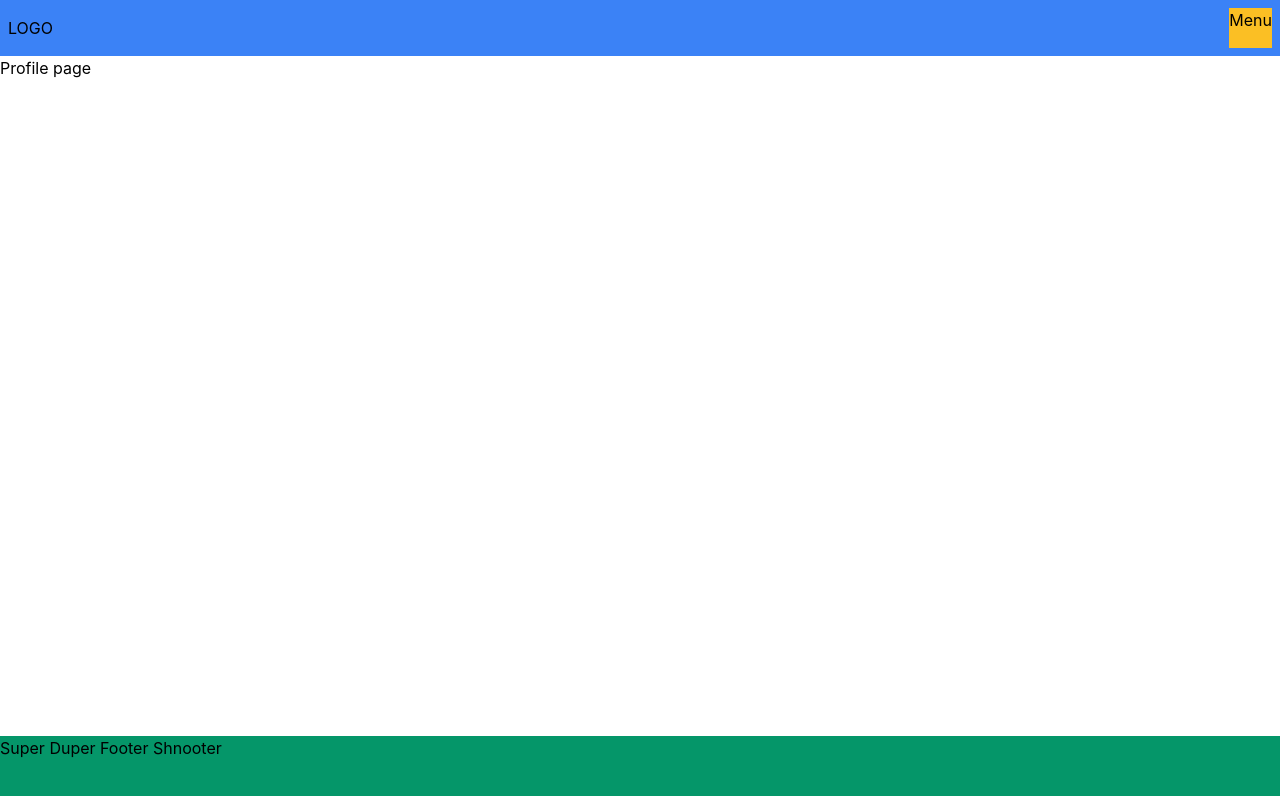
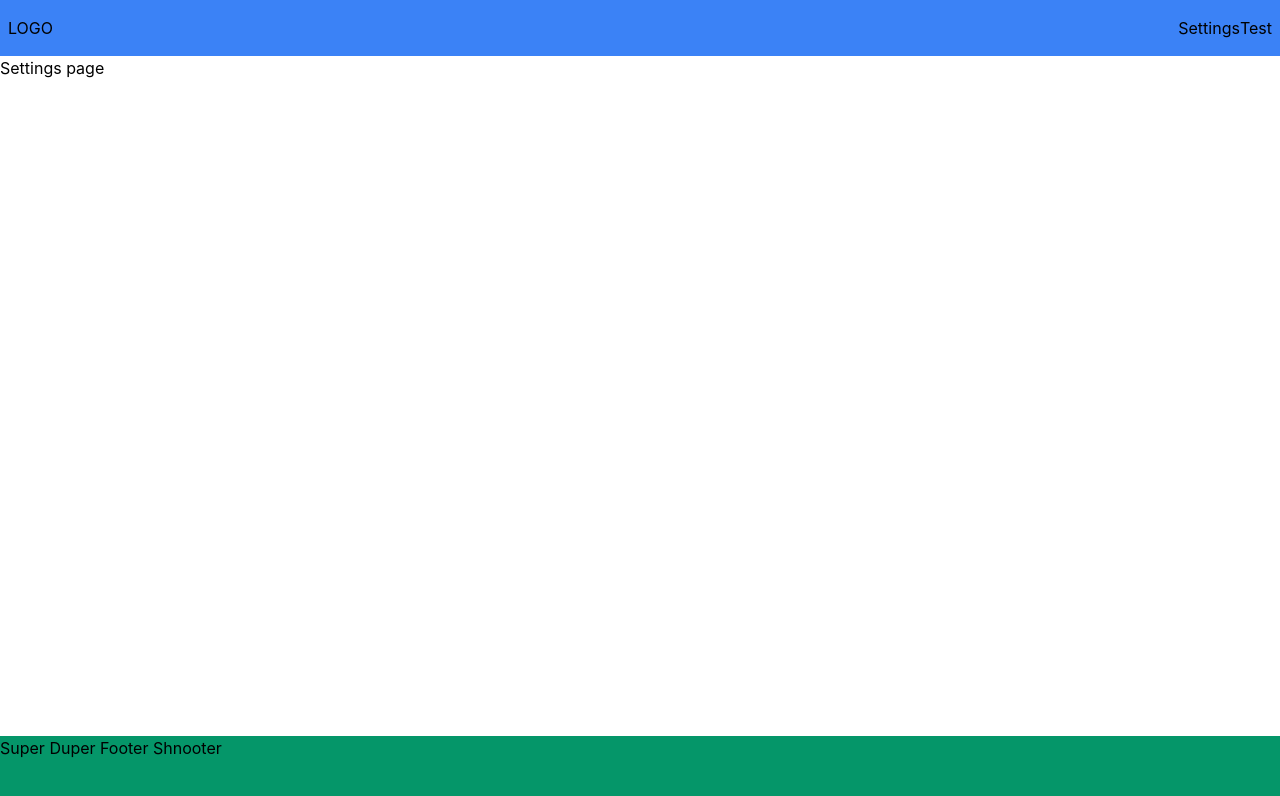
Before and after one commit to bitstorm-tech/back-2-business, a Next.js app: page /settings in a window 1280 px wide. Shown: the top 796 px of the page. Built offline with nearby package versions, Linux system fonts and the light colour scheme.

Commit message:
Add MenuItem component and settings page

```diff
--- a/components/Layout.js
+++ b/components/Layout.js
@@ -4,9 +4,14 @@ import Footer from './Footer';
 export default function Layout({children}) {
   return (
     <>
-      <Navbar />
+      <Navbar menuItems={menuItems}/>
       {children}
-      <Footer />
+      <Footer/>
     </>
   );
 }
+
+const menuItems = [
+  {text: 'Settings', link: '/settings'},
+  {text: 'Test', link: '/'}
+];
--- /dev/null
+++ b/components/MenuItem.js
@@ -0,0 +1,9 @@
+import Link from 'next/link';
+
+export default function MenuItem({information}) {
+  return(
+    <div className="md:hover:bg-gray-400 cursor-pointer">
+      <Link href={information.link}>{information.text}</Link>
+    </div>
+  )
+}
--- a/components/Navbar.js
+++ b/components/Navbar.js
@@ -1,6 +1,8 @@
+import Link from 'next/link';
 import { useState } from 'react';
+import MenuItem from './MenuItem';
 
-export default function Navbar() {
+export default function Navbar({menuItems}) {
   const [menuVisible, setMenuVisible] = useState(true);
 
   function toggleMenu() {
@@ -24,18 +26,20 @@ export default function Navbar() {
   }
 
   function renderMenu() {
-    return (
-      <div className="bg-yellow-400 w-full md:w-min mt-4 md:mt-0" hidden={!menuVisible}>
-        Menu
-      </div>
+    if (menuVisible) {
+      return (
+        <div className="flex flex-col md:flex-row md:items-center w-full md:w-min mt-4 md:mt-0">
+          {menuItems.map((menuItem, i) => <MenuItem key={i} information={menuItem} />)}
+        </div>
       )
+    }
   }
 
   return (
     <nav className="flex flex-col md:flex-row bg-blue-500 justify-between md:h-14 p-2">
       <div className="flex flex-row justify-between items-center">
-        <div>
-          LOGO
+        <div className="cursor-pointer">
+          <Link href="/">LOGO</Link>
         </div>
         <div className="md:hidden" onClick={toggleMenu}>
           {renderHamburgerOrClose()}
--- a/pages/settings.js
+++ b/pages/settings.js
@@ -1,5 +1,5 @@
 export default function Settings() {
   return (
-    <div>Profile page</div>
+    <div>Settings page</div>
   )
 }
```
